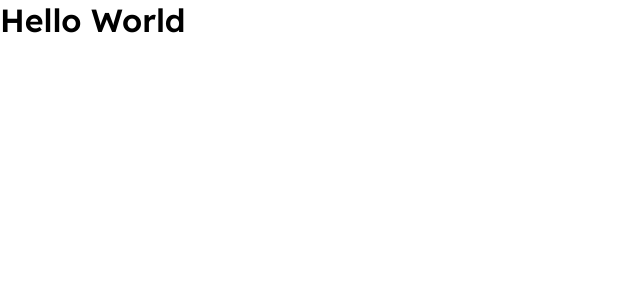
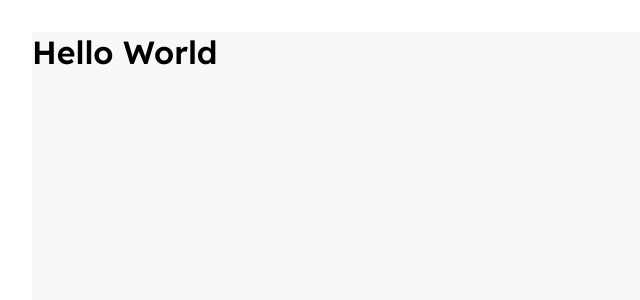
Before and after one commit to AndersonKich-Dev/Full-Books, a React (Create React App) app: page / in a window 1280 px wide. Shown: the top 300 px of the page, without its empty margins (0-640 px from the left). Built offline with nearby package versions, Linux system fonts and the light colour scheme.

Commit message:
Add theme and view home

```diff
--- a/src/App.jsx
+++ b/src/App.jsx
@@ -1,9 +1,15 @@
 import React from 'react'
+import { Container } from './styles/AppStyle'
+import ligthTheme from './themes/light'
+import { ThemeProvider } from 'styled-components'
+import HomeView from './views/home'
 
 export default function App(){
   return (
-    <div className="App">
-      <h1>Hello World</h1>
-    </div>
+    <ThemeProvider theme={ligthTheme}>
+      <Container>
+        <HomeView/>
+      </Container>
+    </ThemeProvider>
   );
 }
--- /dev/null
+++ b/src/styles/AppStyle.js
@@ -0,0 +1,7 @@
+import styled from 'styled-components'
+
+export const Container = styled.div`
+    width: 100vw;
+    height: 100vh;
+    padding: 2rem;
+`;
--- /dev/null
+++ b/src/themes/light.js
@@ -0,0 +1,7 @@
+/* eslint-disable import/no-anonymous-default-export */
+export default{
+    colors: {
+        gray_50: '#f7f8fa'
+    }
+
+}
--- /dev/null
+++ b/src/views/home/index.jsx
@@ -0,0 +1,13 @@
+import React from 'react'
+
+import { Container } from './styles'
+
+export default function Home(){
+
+
+    return(
+        <Container>
+            <h1>Hello World</h1>
+        </Container>
+    )
+}
--- /dev/null
+++ b/src/views/home/styles.js
@@ -0,0 +1,8 @@
+import styled from 'styled-components'
+
+
+export const Container = styled.div`
+    width: 100%;
+    height: 100%;
+    background-color: ${props => props.theme.colors.gray_50}
+`;
```
